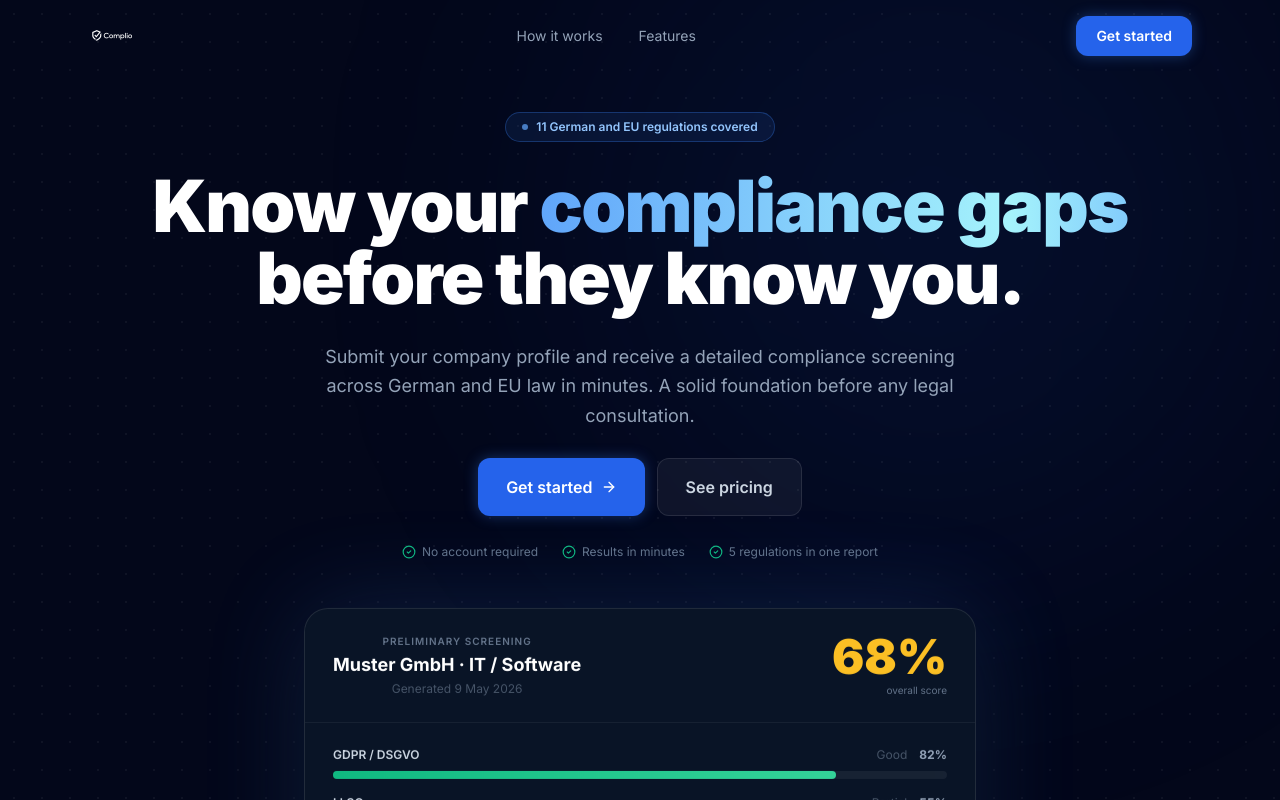
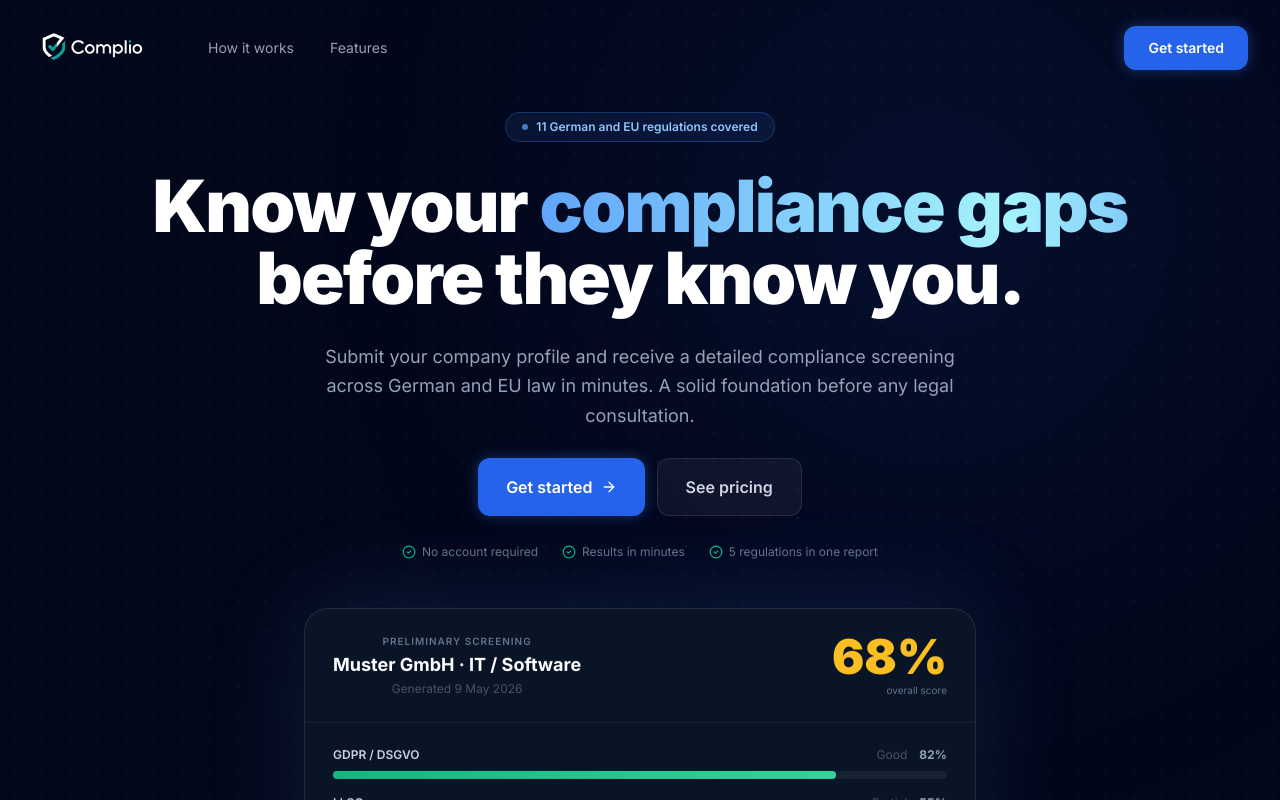
Before and after one commit to YGTYLRM/kmu-comply, a Next.js app in the folder frontend/: page / in a window 1280 px wide. Shown: the top 800 px of the page. Built offline with nearby package versions, Linux system fonts and the light colour scheme.

Commit message:
update navbar to use dark bg logo, larger size and wider layout

```diff
--- a/frontend/src/components/common/navbar.tsx
+++ b/frontend/src/components/common/navbar.tsx
@@ -23,18 +23,20 @@ export function Navbar() {
           : "bg-transparent"
       )}
     >
-      <div className="mx-auto flex h-18 max-w-6xl items-center justify-between px-6 py-4">
-        <Link href="/" className="flex items-center group">
+      <div className="mx-auto flex h-24 max-w-7xl items-center gap-10 px-8 py-3">
+        {/* Logo — hard left */}
+        <Link href="/" className="flex-shrink-0 group">
           <Image
-            src="/logo-transparent.png"
+            src="/logo-dark-bg.png"
             alt="Complio"
-            width={120}
-            height={32}
-            className="h-8 w-auto brightness-0 invert group-hover:opacity-80 transition-opacity duration-200"
+            width={240}
+            height={64}
+            className="h-20 w-auto group-hover:opacity-80 transition-opacity duration-200"
             priority
           />
         </Link>
 
+        {/* Nav links — right next to logo */}
         <nav className="hidden md:flex items-center gap-1">
           <a
             href="#how-it-works"
@@ -50,9 +52,12 @@ export function Navbar() {
           </a>
         </nav>
 
+        {/* Spacer pushes CTA to far right */}
+        <div className="flex-1" />
+
         <Link
           href="/analyze"
-          className="rounded-xl bg-brand-600 px-5 py-2.5 text-sm text-white font-semibold hover:bg-brand-500 transition-all duration-200 shadow-glow-blue-sm hover:shadow-glow-blue"
+          className="rounded-xl bg-brand-600 px-6 py-3 text-sm text-white font-semibold hover:bg-brand-500 transition-all duration-200 shadow-glow-blue-sm hover:shadow-glow-blue"
         >
           Get started
         </Link>
```
Also changed, not shown: frontend/public/logo-dark-bg.png (added), 1 other file (tests, documents, lock files or other folders).
